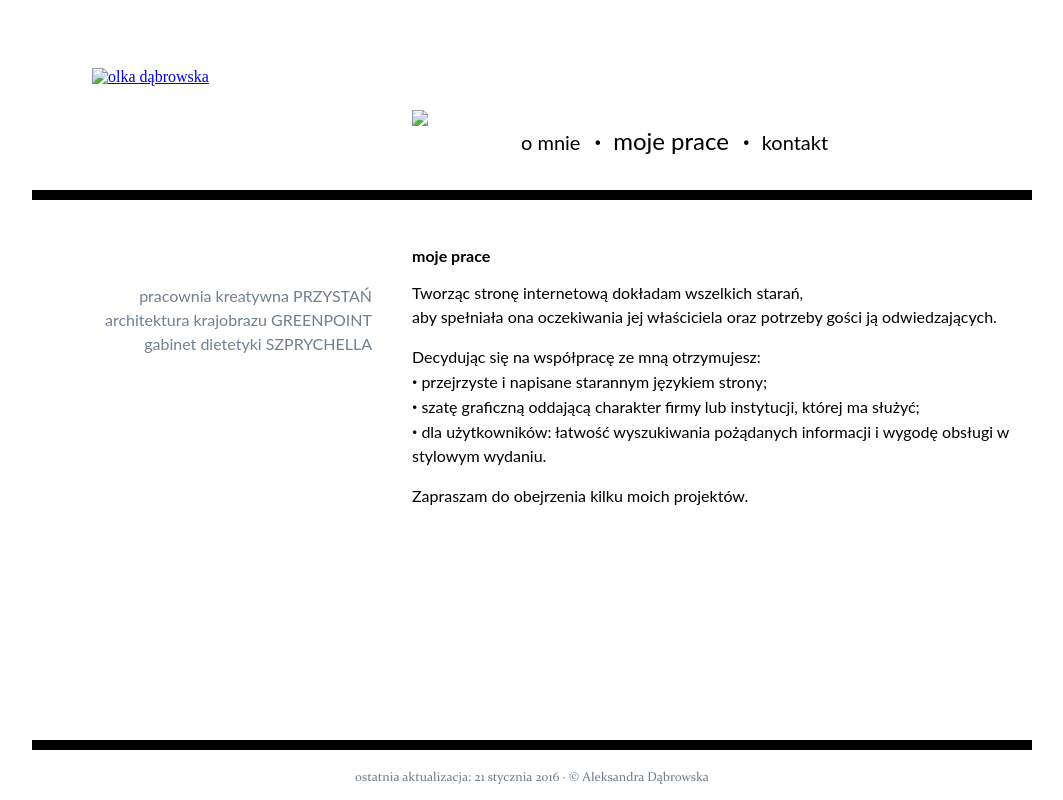
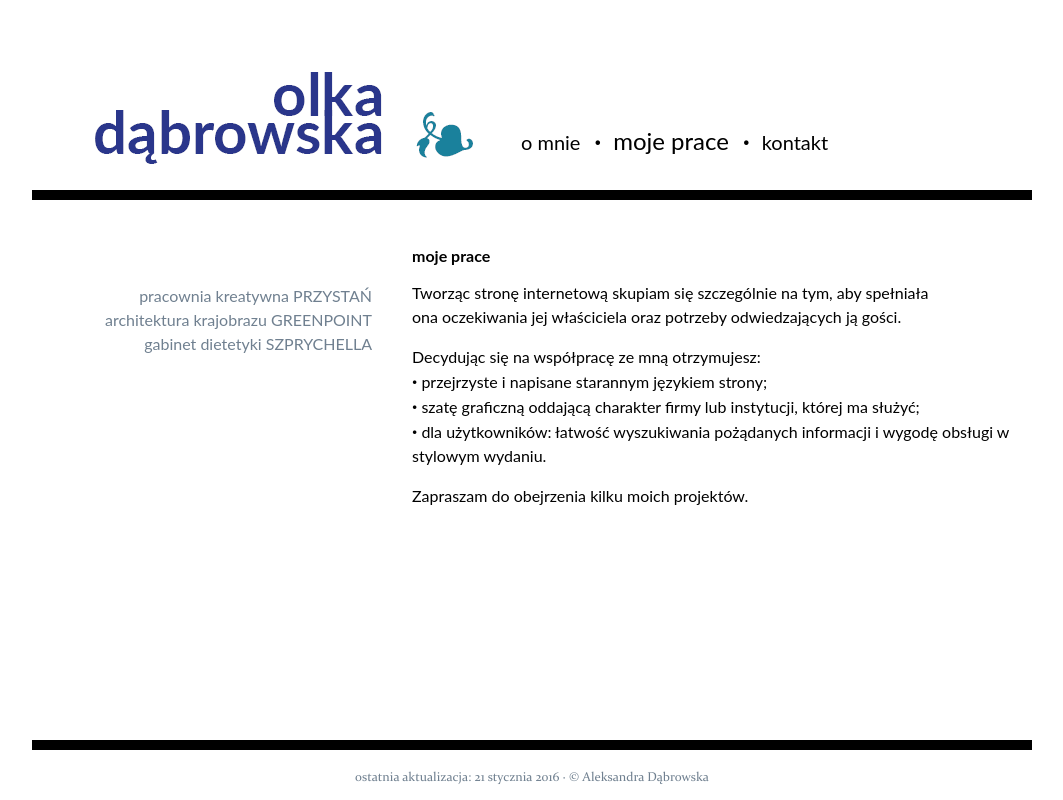
Before and after one commit to olchowo/olchowo_portfolio, a plain HTML site: page moje_prace.html in a window 1280 px wide. Shown: the whole page, without its empty margins (108-1171 px from the left). Drawn offline with Linux system fonts and the light colour scheme; a web font is replaced by a local one.

Commit message:
laczenie obrazkow z plikami katalogu images

```diff
--- a/moje_prace.html
+++ b/moje_prace.html
@@ -11,10 +11,10 @@
 		<div id="top">
 			<div id="logo">
 				<a href="index.html">
-					<img src="dabrowska_logo_blue.png" alt="olka dąbrowska" title="olka dąbrowska"/>
+					<img src="images/dabrowska_logo_blue.png" alt="olka dąbrowska" title="olka dąbrowska"/>
 				</a>
 			</div>
-			<div id="hedera"><img src="u2767_60pt_blue.png"/></div>
+			<div id="hedera"><img src="images/u2767_60pt_blue.png"/></div>
 			<div class="navi">
 				<ul>
 					<li>
@@ -42,7 +42,7 @@
 			</div>
 			<div id="tekst-prawy">
 				<h3>moje prace</h3>
-				<p>Tworząc stronę internetową dokładam wszelkich starań, <br>aby spełniała ona oczekiwania jej właściciela oraz potrzeby gości ją odwiedzających.</p>
+				<p>Tworząc stronę internetową skupiam się szczególnie na tym, aby spełniała <br>ona oczekiwania jej właściciela oraz potrzeby odwiedzających ją gości.</p>
 					<ul>Decydując się na współpracę ze mną otrzymujesz:
 						<li><big><strong>&middot;</strong></big> przejrzyste i napisane starannym językiem strony;</li>
 						<li><big><strong>&middot;</strong></big> szatę graficzną oddającą charakter firmy lub instytucji, której ma służyć; </li>
```
Also changed, not shown: o_mnie.html (+3 -3 lines).
